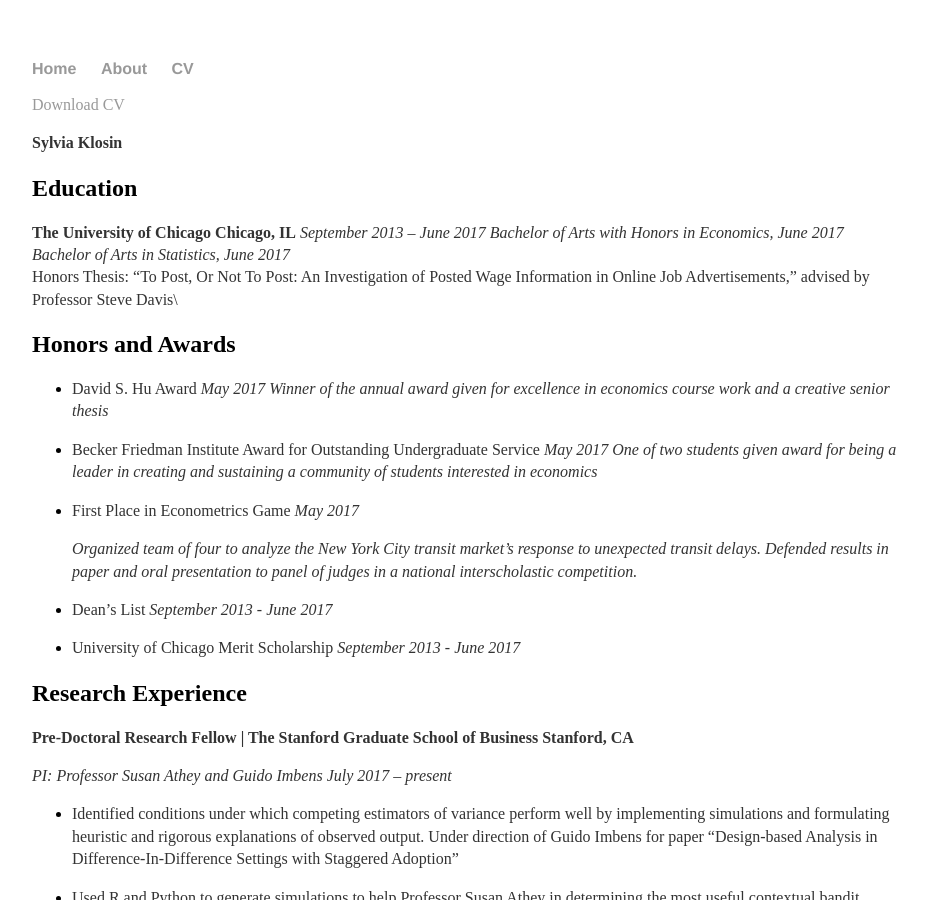
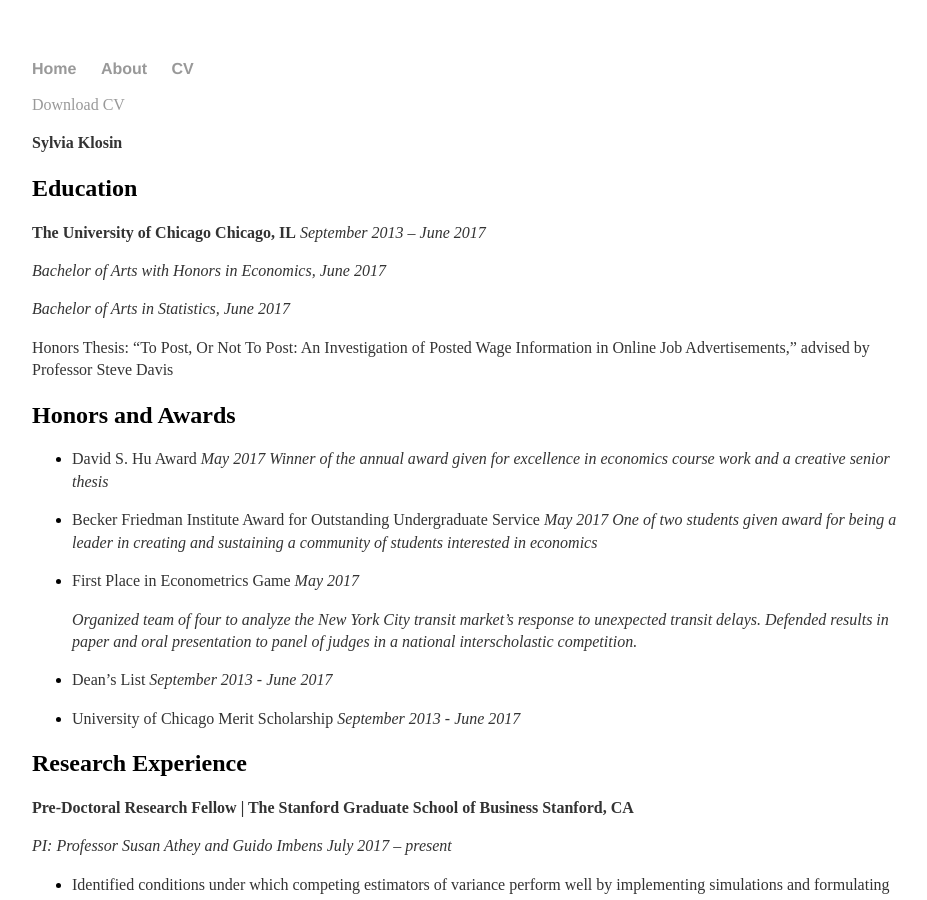
Before and after one commit to lcurrier/lcurrier.github.io, a Jekyll site: the page built from cv/index.md, in a window 1280 px wide and 900 px high. Shown: the whole window, without its empty margins (160-1087 px from the left). Built offline with Jekyll 4.4.1, drawn with Linux system fonts in a browser that asks for light colours.

```diff
--- a/cv/index.md
+++ b/cv/index.md
@@ -8,9 +8,12 @@ title: Sylvia Klosin's CV
 
 ## Education
 **The University of Chicago**     **Chicago, IL** *September 2013 -- June 2017*
+
 *Bachelor of Arts with Honors in Economics, June 2017*
-*Bachelor of Arts in Statistics, June 2017*\
-Honors Thesis: "To Post, Or Not To Post: An Investigation of Posted Wage Information in Online Job Advertisements," advised by Professor Steve Davis\
+
+*Bachelor of Arts in Statistics, June 2017*
+
+Honors Thesis: "To Post, Or Not To Post: An Investigation of Posted Wage Information in Online Job Advertisements," advised by Professor Steve Davis
 
 ## Honors and Awards
 
```
